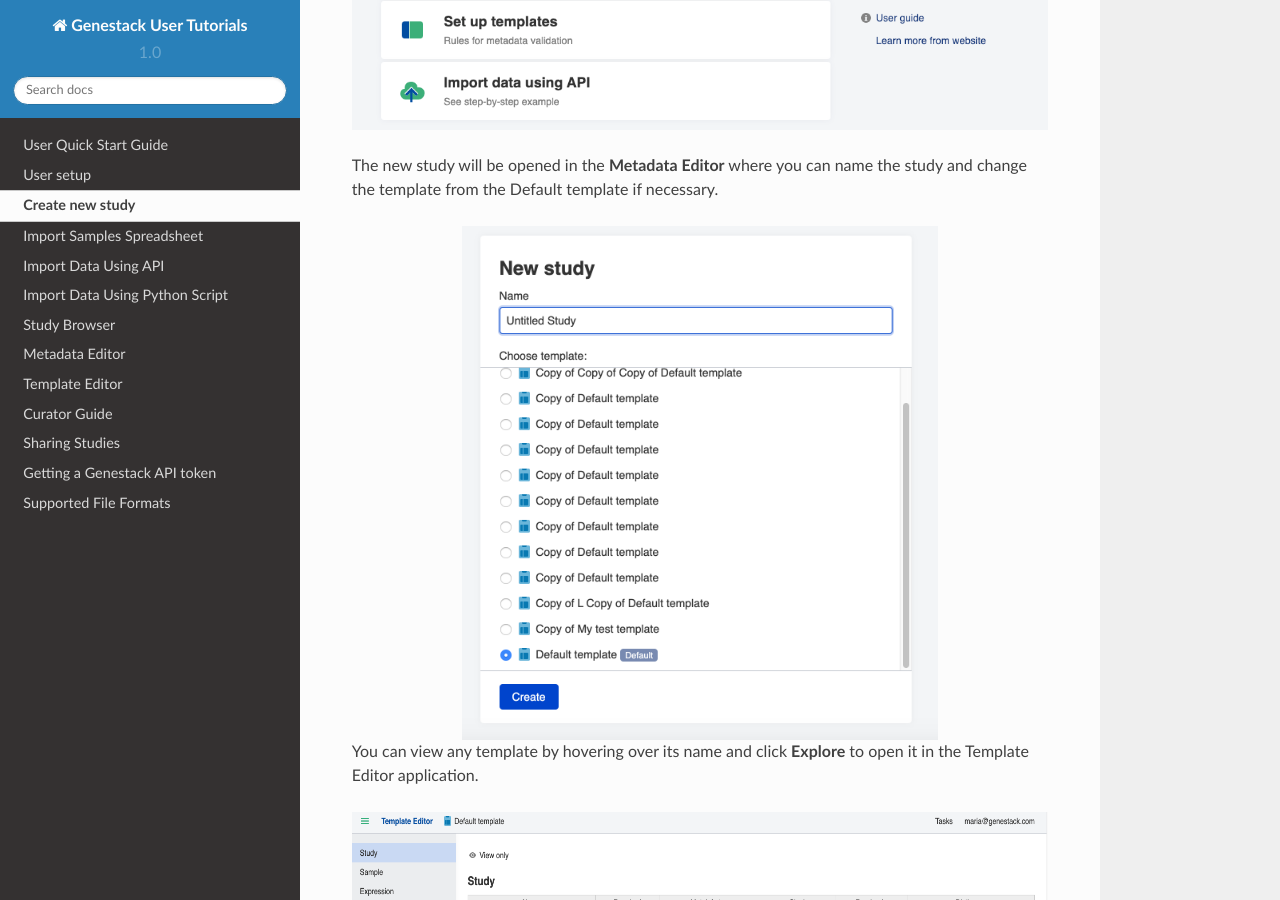
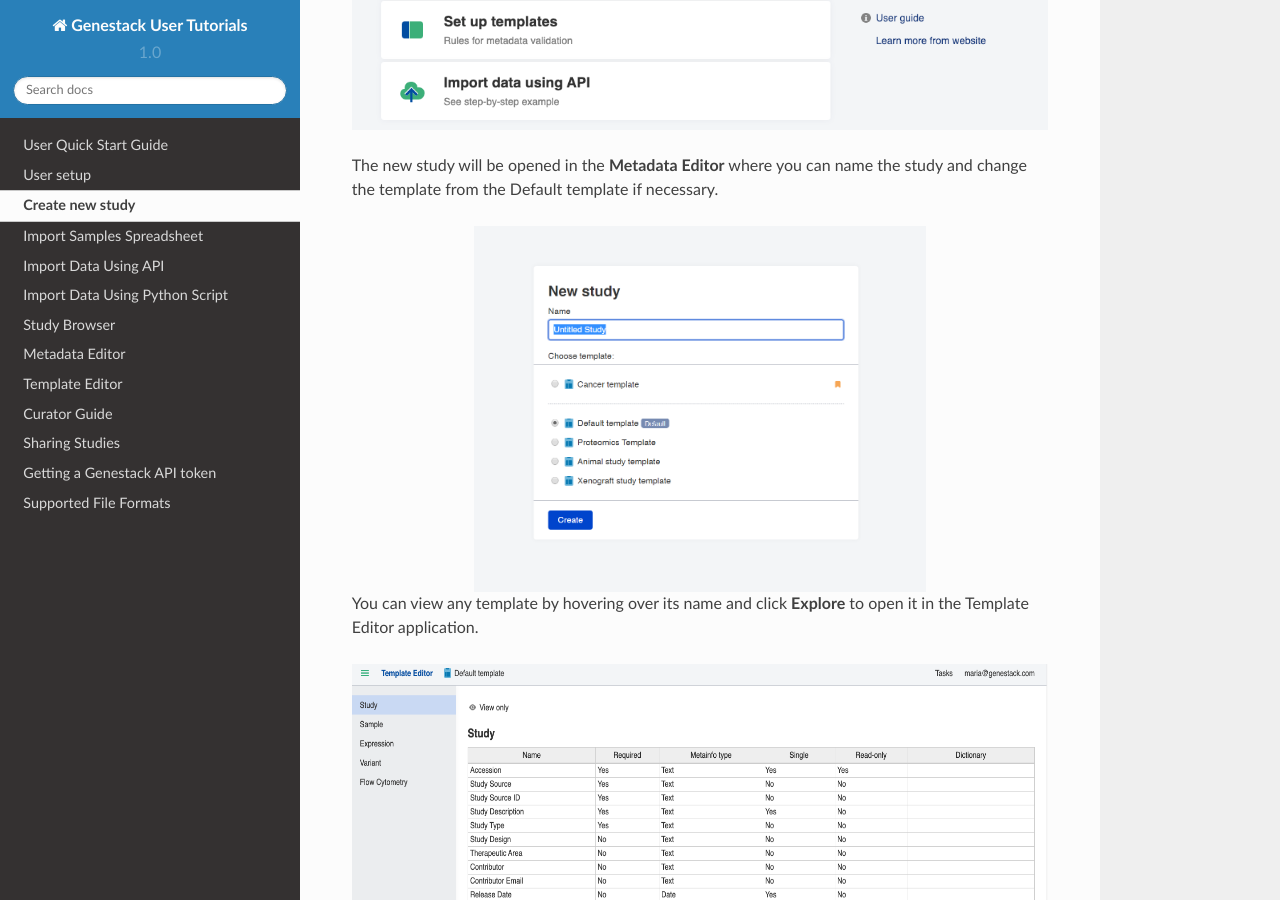
Before and after one commit to genestack/user-guide, a Sphinx documentation site: the page built from source/doc-odm-user-guide/create-study.rst, in a window 1280 px wide and 900 px high, scrolled down 384 px. Built offline with Sphinx 7.4.7 and the Read the Docs theme 2.0.0, drawn with Linux system fonts in a browser that asks for light colours.

Commit message:
updated new study template image

```diff
--- a/source/doc-odm-user-guide/create-study.rst
+++ b/source/doc-odm-user-guide/create-study.rst
@@ -9,7 +9,7 @@
 change the template from the Default template if necessary.
 
 
-.. image:: images/new-study-me.png
+.. image:: images/new-study-template.png
    :scale: 40 %
    :align: center
 
```
Also changed, not shown: source/doc-odm-user-guide/images/new-study-template.png (added).
